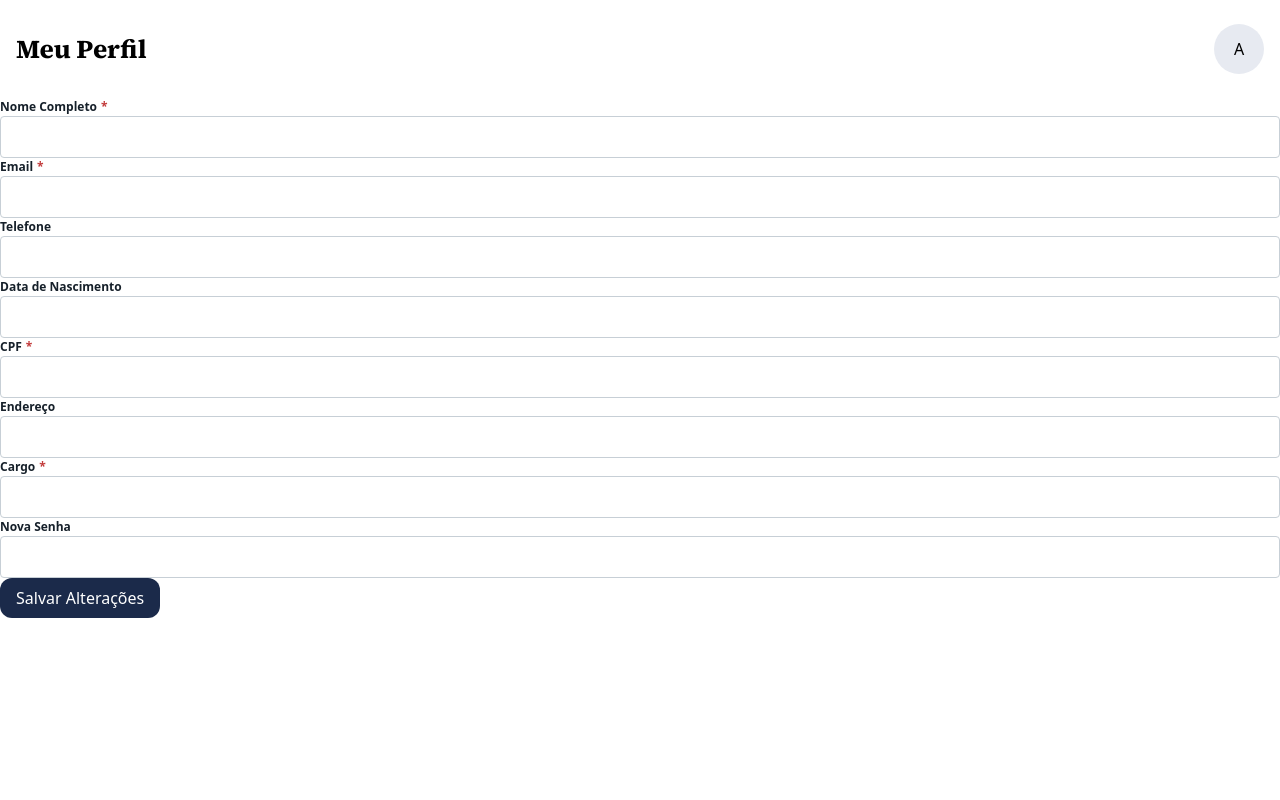
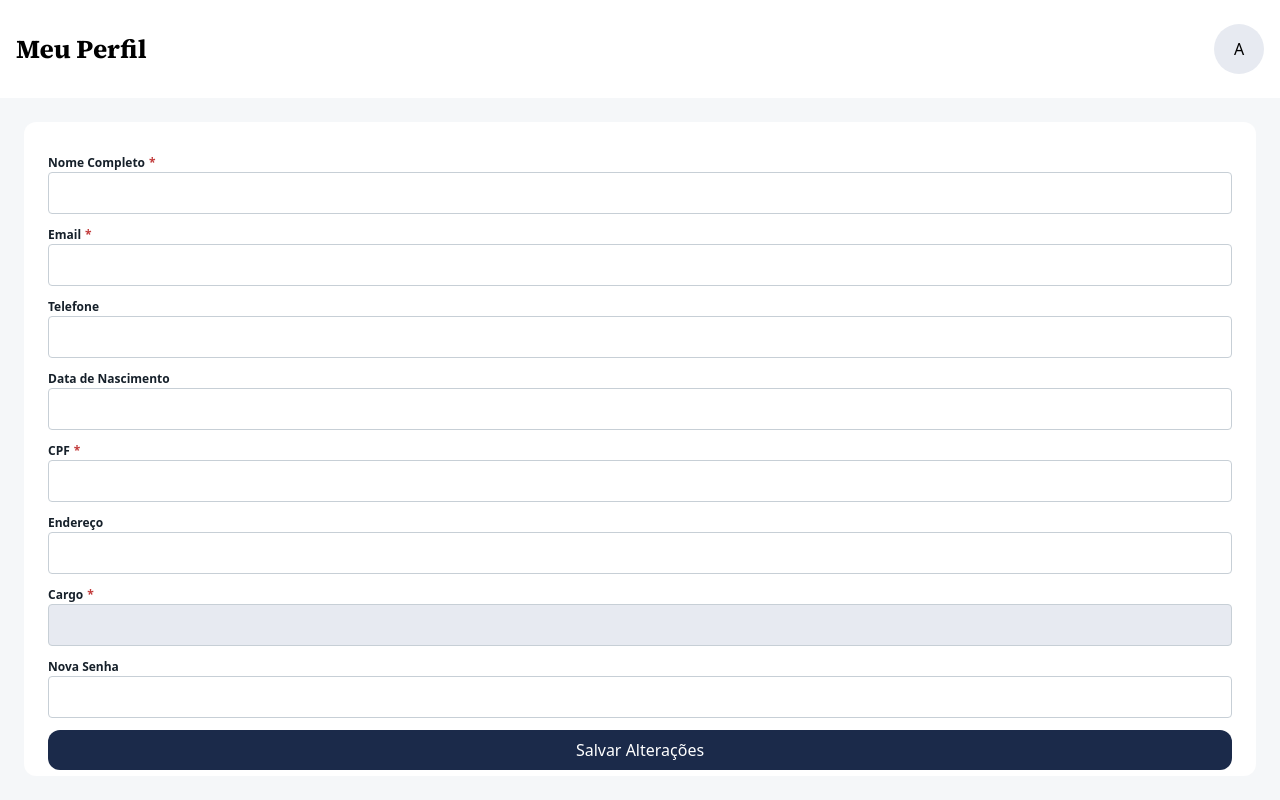
Before and after one commit to Marco-Veio/sistema-de-gestao-escolar-frontend, a Next.js app: page /perfil in a window 1280 px wide. Built offline with nearby package versions, Linux system fonts and the light colour scheme; no server answers.

Commit message:
estilo tela perfil

```diff
--- a/app/perfil/page.tsx
+++ b/app/perfil/page.tsx
@@ -9,10 +9,13 @@ export default async function Perfil() {
   const editAction = editFuncionarioData.bind(null, funcionario.id);
 
   return (
-    <div>
+    <div className="w-screen h-screen bg-background flex flex-col">
       <Header title="Meu Perfil" />
 
-      <form action={editAction}>
+      <form
+        action={editAction}
+        className="flex flex-col gap-md m-xl px-xl py-2xl bg-surface rounded-xl overflow-y-auto flex-1"
+      >
         <Input
           label="Nome Completo"
           required
@@ -47,6 +50,7 @@ export default async function Perfil() {
           required
           defaultValue={funcionario.cargo}
           name="cargo"
+          disabled
         />
         <Input label="Nova Senha" name="senha" />
 
--- a/components/Header.tsx
+++ b/components/Header.tsx
@@ -1,13 +1,17 @@
+import { getFuncionarioData } from "@/app/perfil/actions";
+
 interface Props {
   title: string;
 }
 
-export default function Header({ title }: Props) {
+export default async function Header({ title }: Props) {
+  const funcionario = await getFuncionarioData();
+
   return (
     <header className="w-screen bg-surface px-lg py-xl flex justify-between items-center">
       <h1 className="text-h1 font-h1 font-title">{title}</h1>
       <div className="bg-primary-soft w-12.5 h-12.5 rounded-full items-center justify-center flex">
-        <p>A</p>
+        <p>{funcionario?.nome?.[0] || "A"}</p>
       </div>
     </header>
   );
--- a/components/Input.tsx
+++ b/components/Input.tsx
@@ -44,7 +44,7 @@ export default function Input({
           id={id}
           {...props}
           className={twMerge(
-            "w-full p-sm bg-surface border border-border-strong rounded-sm text-data text-text font-data placeholder:text-text-muted focus:border-primary focus:outline-none focus:shadow-[0px_0px_4px_2px_rgb(0_0_0/50%)]",
+            "w-full p-sm bg-surface border border-border-strong rounded-sm text-data text-text font-data placeholder:text-text-muted focus:border-primary focus:outline-none focus:shadow-[0px_0px_4px_2px_rgb(0_0_0/50%)] disabled:bg-primary-soft disabled:text-text-muted disabled:cursor-not-allowed",
             variant === "rounded" && "rounded-full",
             error && "border-error",
             Icon && "pl-2xl",
```
